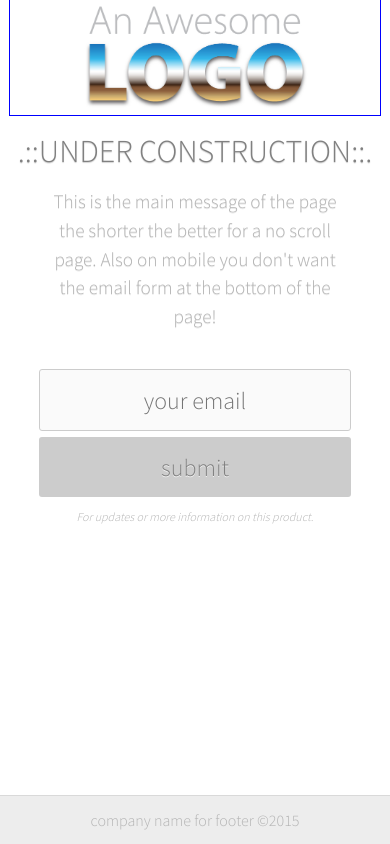
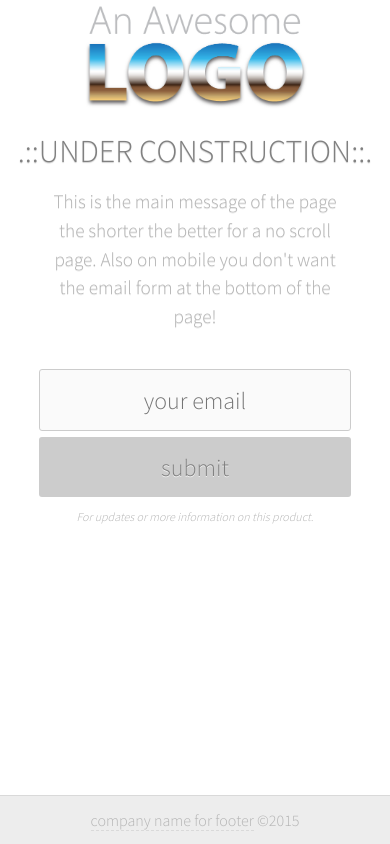
Before and after one commit to danferth/easy-landing-page, a PHP site: page / in a window 390 px wide. Run offline with PHP 8.4, Linux system fonts and the light colour scheme; some libraries are stand-ins or nearby versions.

Commit message:
made company name at bottom a link with URL set in config. 86ed the  var since when you reply it has your name already.

```diff
--- a/assets/css/global.css
+++ b/assets/css/global.css
@@ -120,12 +120,20 @@ footer p{
     color:hsla(104, 0%, 70%, 1);
     margin:0;
 }
+footer p a{
+    color:hsla(104, 0%, 70%, 1);
+    text-decoration:none;
+    border-bottom: 1px dashed hsla(104, 0%, 85%, 1);
+}
+footer p a:hover{
+    color:hsla(104, 0%, 60%, 1);
+    border-color:hsla(104, 0%, 60%, 1);
+}
 
 
 @media(max-width:800px){
     .logo{
         width:95%;
-        outline:1px solid red;
     }
     .title{
         font-size:4em;
@@ -161,7 +169,6 @@ footer p{
 @media(max-width:420px){
     .logo{
         width:95%;
-        outline:1px solid blue;
     }
     .title{
         font-size:2em;
--- a/config.php
+++ b/config.php
@@ -12,6 +12,7 @@ That's it just fill in the blanks drop in the logo and upload!
 --------------------------------
 $page           = in the incoming emails it will say "Contact from " . $page . " Landing page" this is more important for those with lots of these floating around the intertubes.
 $company         = used in the footer again some people have pages for products in development so it may be a page for a widget that was created by company x. you get the idea
+$company_URL     = the footer has a link to company this is the URL
 $title           = this is the title attribute (aka tab title)
 $logo            = the logo file you will be dropping into assets/images
 $logo_alt_text   = the alt text for the logo.
@@ -19,7 +20,6 @@ $message         = a paragraph that can be displayed under the logo. Set to fals
 $form_message    = one liner under form to let them know what they are signing up for. Mailing list, more info, sales calls... Again set to false if not wanted.
 $placeholder     = placeholder for input (what is displays when no email is entered)
 $submit          = Some people may want a custom message other than "submit".
-$my_email        = the email address the form sends to
 $my_name         = if you hit reply from the incoming email this is the name that displays who sent it.
 $email_subject   = the subject line of the incoming email.
 $error_message   = the error message that is displayed if the email did not send.  A log file is created as well.
@@ -29,6 +29,7 @@ $success_message = on successfull email completion this message is displayed ins
 
 $page            = "name your landing page";
 $company         = "company name for footer";
+$company_URL     = "URL for footer";
 $page_title      = "tab title";
 $title           = ".::UNDER CONSTRUCTION::.";
 $logo_file       = "logo.jpg";
@@ -38,7 +39,6 @@ $form_message    = "For updates or more information on this product.";
 $placeholder     = "your email";
 $submit          = "submit";
 $my_email        = "your.email@example.con";
-$my_name         = "first last";
 $email_subject   = "inquary from easy landing page";
 $error_message   = "Opps! we had an error in sending the email, our applogies, we have logged this error and will have a fix soon.";
 $success_message = "Hurrah! email sent! sit back and wait for the unvailing of our awesome site!";
--- a/index.php
+++ b/index.php
@@ -50,7 +50,7 @@ require 'config.php';
     <div class="push"></div>
     </div>    <!-- end .wrap -->
     <footer>
-        <p class="copywrite"><?php echo $company; ?> &copy;<?php echo date(Y); ?></p>
+        <p class="copywrite"><?php echo "<a href='" . $company_URL . "'>" . $company . "</a> "; ?> &copy;<?php echo date(Y); ?></p>
     </footer>
 
 
--- a/submit.php
+++ b/submit.php
@@ -24,7 +24,7 @@ $body .= sprintf("</html>");
 $mail = new PHPMailer;
 $mail->setFrom($_POST['email'], $page);
 $mail->addReplyTo($_POST['email']);
-$mail->addAddress($my_email, $my_name);
+$mail->addAddress($my_email);
 $mail->Subject = $email_subject;
 $mail->msgHTML($body);
 
```
Also changed, not shown: README.md.
